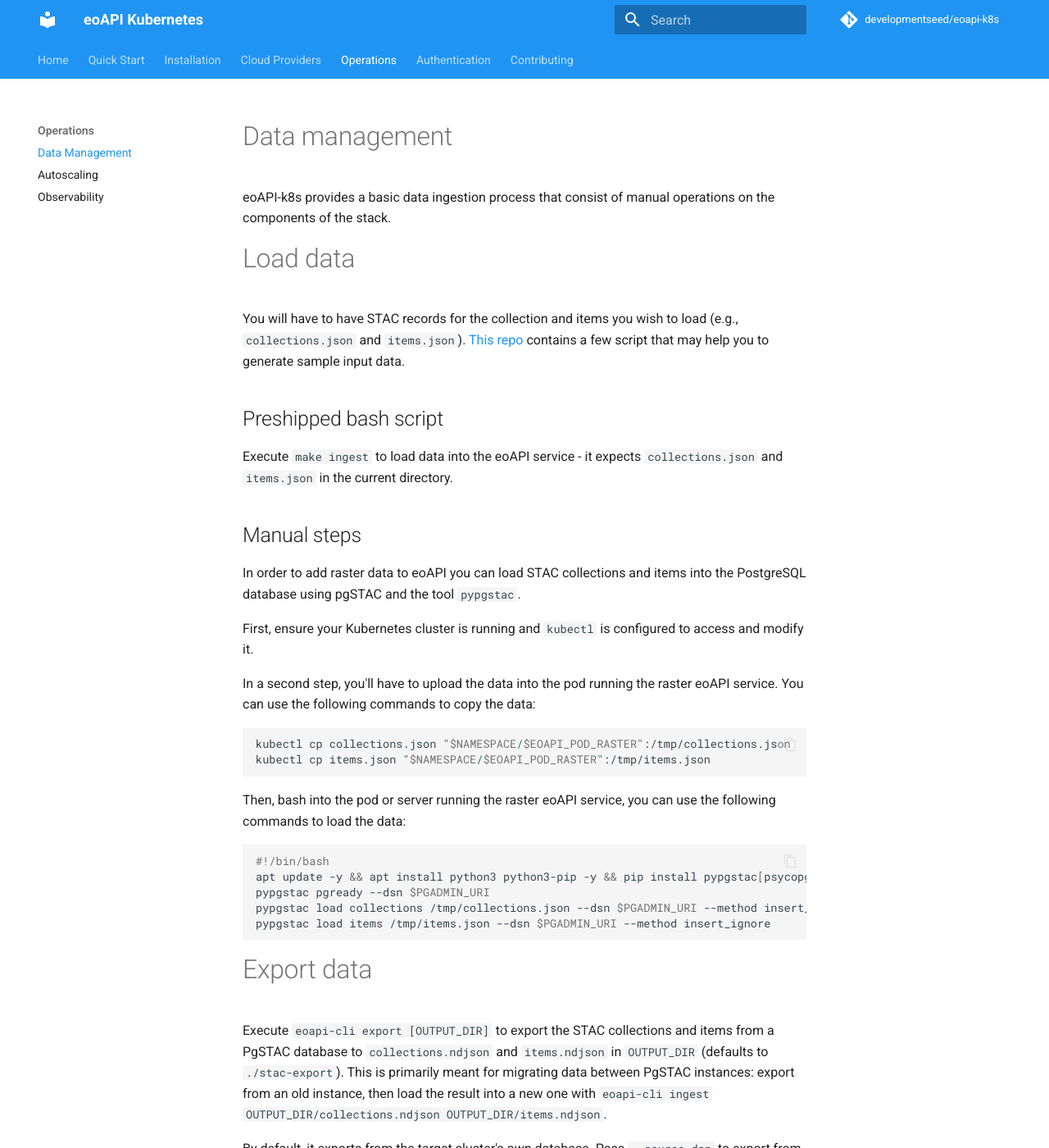
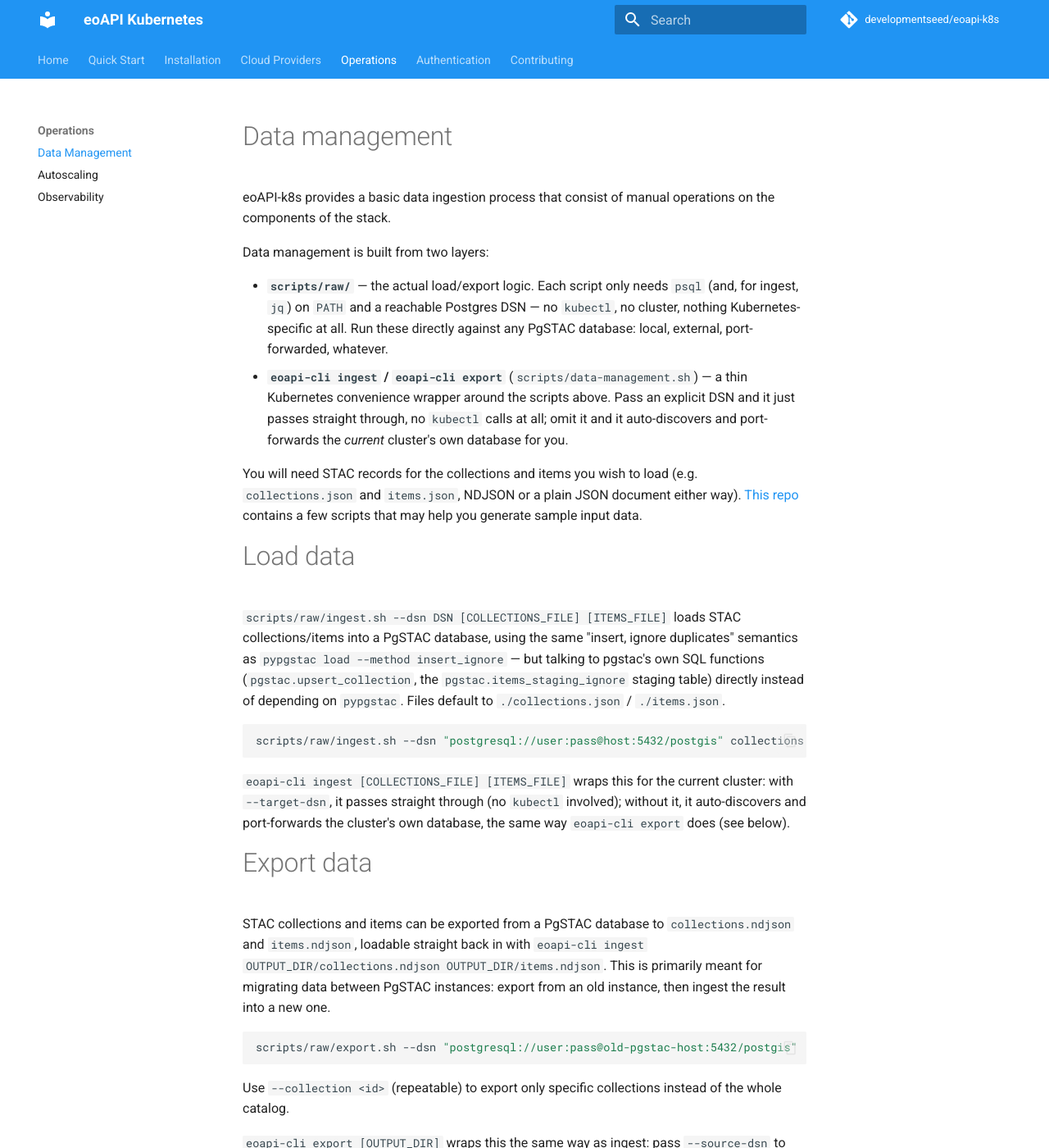
Before and after one commit to developmentseed/eoapi-k8s, an MkDocs documentation site: the page built from docs/manage-data.md, in a window 1280 px wide and 1400 px high. Shown: the whole window at 82% size. Built offline with MkDocs 1.6.1 and Material for MkDocs 9.7.7, drawn with Linux system fonts in a browser that asks for light colours; comment, search, counter and statistics services are not loaded; some of the changed text lies outside the part shown.

Commit message:
Make scripts work with and without kubernetes.

````diff
--- a/docs/manage-data.md
+++ b/docs/manage-data.md
@@ -1,11 +1,11 @@
 ---
 title: "Data Management"
-description: "Loading STAC collections and items into PostgreSQL using pypgstac"
+description: "Loading and exporting STAC collections and items in a PgSTAC database"
 external_links:
   - name: "eoapi-k8s Repository"
     url: "https://github.com/developmentseed/eoapi-k8s"
-  - name: "pypgstac Documentation"
-    url: "https://github.com/stac-utils/pypgstac"
+  - name: "PgSTAC Documentation"
+    url: "https://github.com/stac-utils/pgstac"
   - name: "STAC Specification"
     url: "https://stacspec.org/"
 ---
@@ -14,63 +14,81 @@
 
 eoAPI-k8s provides a basic data ingestion process that consist of manual operations on the components of the stack.
 
+Data management is built from two layers:
+
+- **`scripts/raw/`** — the actual load/export logic. Each script only needs `psql` (and, for
+  ingest, `jq`) on `PATH` and a reachable Postgres DSN — no `kubectl`, no cluster, nothing
+  Kubernetes-specific at all. Run these directly against any PgSTAC database: local, external,
+  port-forwarded, whatever.
+- **`eoapi-cli ingest` / `eoapi-cli export`** (`scripts/data-management.sh`) — a thin Kubernetes
+  convenience wrapper around the scripts above. Pass an explicit DSN and it just passes straight
+  through, no `kubectl` calls at all; omit it and it auto-discovers and port-forwards the
+  *current* cluster's own database for you.
+
+You will need STAC records for the collections and items you wish to load (e.g. `collections.json`
+and `items.json`, NDJSON or a plain JSON document either way).
+[This repo](https://github.com/vincentsarago/MAXAR_opendata_to_pgstac) contains a few scripts that
+may help you generate sample input data.
+
 # Load data
 
-You will have to have STAC records for the collection and items you wish to load (e.g., `collections.json` and `items.json`).
-[This repo](https://github.com/vincentsarago/MAXAR_opendata_to_pgstac) contains a few script that may help you to generate sample input data.
-
-## Preshipped bash script
-
-Execute `make ingest` to load data into the eoAPI service - it expects `collections.json` and `items.json` in the current directory.
-
-## Manual steps
-
-In order to add raster data to eoAPI you can load STAC collections and items into the PostgreSQL database using pgSTAC and the tool `pypgstac`.
-
-First, ensure your Kubernetes cluster is running and `kubectl` is configured to access and modify it.
-
-In a second step, you'll have to upload the data into the pod running the raster eoAPI service. You can use the following commands to copy the data:
+`scripts/raw/ingest.sh --dsn DSN [COLLECTIONS_FILE] [ITEMS_FILE]` loads STAC collections/items into
+a PgSTAC database, using the same "insert, ignore duplicates" semantics as `pypgstac load --method
+insert_ignore` — but talking to pgstac's own SQL functions (`pgstac.upsert_collection`, the
+`pgstac.items_staging_ignore` staging table) directly instead of depending on `pypgstac`. Files
+default to `./collections.json` / `./items.json`.
 
 ```bash
-kubectl cp collections.json "$NAMESPACE/$EOAPI_POD_RASTER":/tmp/collections.json
-kubectl cp items.json "$NAMESPACE/$EOAPI_POD_RASTER":/tmp/items.json
+scripts/raw/ingest.sh --dsn "postgresql://user:pass@host:5432/postgis" collections.json items.json
 ```
-Then, bash into the pod or server running the raster eoAPI service, you can use the following commands to load the data:
 
-```bash
-#!/bin/bash
-apt update -y && apt install python3 python3-pip -y && pip install pypgstac[psycopg]';
-pypgstac pgready --dsn $PGADMIN_URI
-pypgstac load collections /tmp/collections.json --dsn $PGADMIN_URI --method insert_ignore
-pypgstac load items /tmp/items.json --dsn $PGADMIN_URI --method insert_ignore
-```
+`eoapi-cli ingest [COLLECTIONS_FILE] [ITEMS_FILE]` wraps this for the current cluster: with
+`--target-dsn`, it passes straight through (no `kubectl` involved); without it, it auto-discovers
+and port-forwards the cluster's own database, the same way `eoapi-cli export` does (see below).
 
 # Export data
 
-Execute `eoapi-cli export [OUTPUT_DIR]` to export the STAC collections and items from a PgSTAC
-database to `collections.ndjson` and `items.ndjson` in `OUTPUT_DIR` (defaults to `./stac-export`).
-This is primarily meant for migrating data between PgSTAC instances: export from an old instance,
-then load the result into a new one with `eoapi-cli ingest OUTPUT_DIR/collections.ndjson
-OUTPUT_DIR/items.ndjson`.
+STAC collections and items can be exported from a PgSTAC database to `collections.ndjson` and
+`items.ndjson`, loadable straight back in with `eoapi-cli ingest OUTPUT_DIR/collections.ndjson
+OUTPUT_DIR/items.ndjson`. This is primarily meant for migrating data between PgSTAC instances:
+export from an old instance, then ingest the result into a new one.
 
-By default, it exports from the target cluster's own database. Pass `--source-dsn` to export from
-a different PgSTAC instance instead (e.g. the old one you're migrating away from), as long as it's
-network-reachable from the cluster:
+```bash
+scripts/raw/export.sh --dsn "postgresql://user:pass@old-pgstac-host:5432/postgis" ./stac-export
+```
+
+Use `--collection <id>` (repeatable) to export only specific collections instead of the whole
+catalog.
+
+`eoapi-cli export [OUTPUT_DIR]` wraps this the same way as ingest: pass `--source-dsn` to export
+from an external PgSTAC instance (e.g. the old one you're migrating away from) — this just passes
+straight through to `scripts/raw/export.sh`, no `kubectl` calls happen at all:
 
 ```bash
 eoapi-cli export --source-dsn "postgresql://user:pass@old-pgstac-host:5432/postgis" ./stac-export
 ```
 
-Use `--collection <id>` (repeatable) to export only specific collections instead of the whole
-catalog.
+## Auto-discovery (no --source-dsn / --target-dsn)
 
-## How it works
+Without an explicit DSN, both `eoapi-cli` commands auto-discover and port-forward the *current*
+cluster's own database (useful for testing/round-tripping against a dev deployment): they read the
+`{release}-pguser-postgres` secret's `uri` key, find the CrunchyData PGO primary pod (via its
+`postgres-operator.crunchydata.com/role=master` label — the `-primary` Service itself is headless
+with no selector, so `kubectl port-forward` can't target it directly), port-forward to that pod,
+and call the matching `scripts/raw/` script with the resulting local DSN. This only works when
+`postgresql.type` is `postgrescluster` (the chart's default) — for external-database
+configurations, pass `--source-dsn`/`--target-dsn` directly instead. Verified against a real k3d
+deployment.
+
+## How export hydration works
 
 Items are stored dehydrated in PgSTAC (fields shared with the collection are stripped out to save
 space), so a plain `SELECT * FROM items` would not produce valid, complete STAC Items. The script
 calls PgSTAC's own `pgstac.content_hydrate(items)` SQL function to reassemble full items, and
-streams the result straight out via `psql -tAc` (unaligned, tuples-only output — one JSON object
-per line, i.e. NDJSON) over `kubectl exec`.
+streams query output straight to a file via psql's `\o` redirection (with unaligned, tuples-only
+output — one JSON object per line, i.e. NDJSON) — all within a single psql session per invocation,
+rather than one connection per query, since some port-forward setups only tolerate a small number
+of sequential connections before the tunnel drops.
 
 **Caveat:** `content_hydrate()`'s exact signature has changed across PgSTAC releases (and may
 change again). The script verifies the function exists on the source database before exporting and
@@ -78,3 +96,11 @@
 PgSTAC version, fall back to inspecting the source database directly (`\df pgstac.*hydrate*` in
 `psql`) and adjust the export query manually — collections are stored whole and can always be
 exported directly with `select content from pgstac.collections`.
+
+Ingest has the same kind of version sensitivity in reverse: it relies on `pgstac.upsert_collection`
+and the `pgstac.items_staging_ignore` staging table existing, and verifies both before loading.
+`scripts/raw/ingest.sh` deliberately avoids `psql \copy` for the bulk item load — its default TEXT
+format treats backslash as its own escape character, which can corrupt JSON strings that already
+contain backslash sequences. Instead it streams one `insert into pgstac.items_staging_ignore
+(content) values ('<escaped>'::jsonb);` statement per record through a single `psql -f -` session,
+inside one transaction.
````
Also changed, not shown: scripts/README.md (+20 -8 lines), scripts/lib/README.md (+1 -1 lines), 7 other files.
